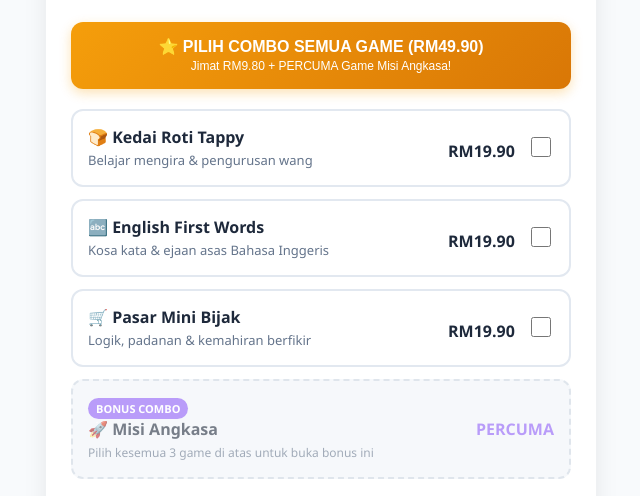
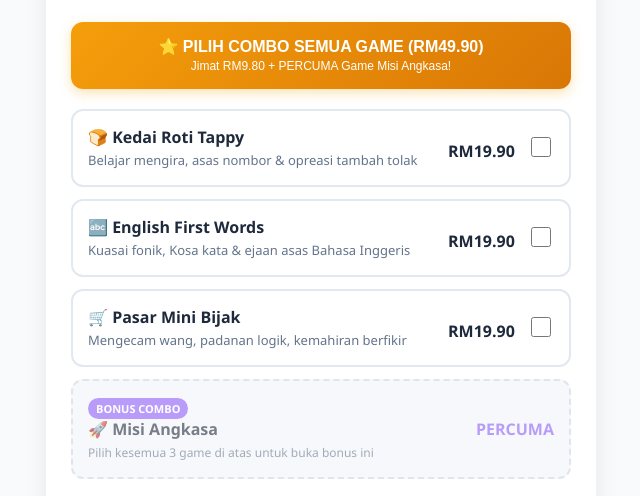
Before and after one commit to wannaris-tech/wannaris-tech.github.io, a plain HTML site: page sales.html in a window 1280 px wide. Shown: the part 226-722 px from the top of the page, without its empty margins (319-959 px from the left). Drawn offline with Linux system fonts and the light colour scheme.

Commit message:
Update sales.html

```diff
--- a/sales.html
+++ b/sales.html
@@ -41,7 +41,7 @@
   <label class="pilihan-game" id="label-tappy">
     <div>
       <strong>🍞 Kedai Roti Tappy</strong><br>
-      <span style="font-size:13px; color:#64748b;">Belajar mengira & pengurusan wang</span>
+      <span style="font-size:13px; color:#64748b;">Belajar mengira, asas nombor & opreasi tambah tolak</span>
     </div>
     <div>
       <span style="font-weight:bold; margin-right:8px;">RM19.90</span>
@@ -52,7 +52,7 @@
   <label class="pilihan-game" id="label-english">
     <div>
       <strong>🔤 English First Words</strong><br>
-      <span style="font-size:13px; color:#64748b;">Kosa kata & ejaan asas Bahasa Inggeris</span>
+      <span style="font-size:13px; color:#64748b;">Kuasai fonik, Kosa kata & ejaan asas Bahasa Inggeris</span>
     </div>
     <div>
       <span style="font-weight:bold; margin-right:8px;">RM19.90</span>
@@ -63,7 +63,7 @@
   <label class="pilihan-game" id="label-pasar">
     <div>
       <strong>🛒 Pasar Mini Bijak</strong><br>
-      <span style="font-size:13px; color:#64748b;">Logik, padanan & kemahiran berfikir</span>
+      <span style="font-size:13px; color:#64748b;">Mengecam wang, padanan logik, kemahiran berfikir</span>
     </div>
     <div>
       <span style="font-weight:bold; margin-right:8px;">RM19.90</span>
```
